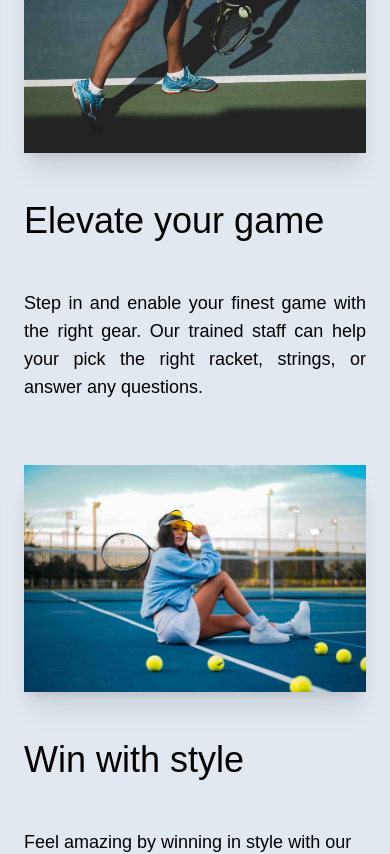
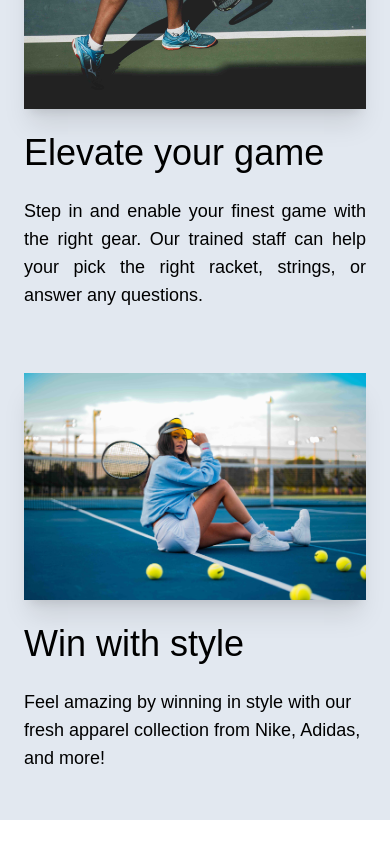
Before and after one commit to sumedh-inamdar/shopping-cart, a React (Create React App) app: page / in a window 390 px wide. Shown: the part 2680-3534 px from the top of the page. Built offline with nearby package versions, Linux system fonts and the light colour scheme; what tailwindcss-animation-delay would draw is missing.

Commit message:
Standardized homepage and footer  margins, paddings in both desktop and mobile use case

```diff
--- a/src/components/Footer.js
+++ b/src/components/Footer.js
@@ -3,9 +3,9 @@ import { Link } from 'react-router-dom';
 
 export default function Footer() {
   return (
-    <footer className="min-h-[200px] bg-indigo-500 text-white py-6">
-      <div className="max-w-6xl mx-auto flex flex-col md:flex-row space-y-9 md:space-y-0 px-4">
-        <div className="flex-1 w-min space-y-4">
+    <footer className="min-h-[200px] bg-indigo-500 text-white py-6 px-6">
+      <div className="max-w-6xl mx-auto flex flex-col md:flex-row space-y-9 md:space-y-0">
+        <div className="flex-1 space-y-4">
           <div className="text-xl font-bold">
             Join the TENNSCENTRL Mailing List
           </div>
@@ -26,12 +26,12 @@ export default function Footer() {
             <div className="font-bold">TENNSCENTRL</div>
             <li>
               <Link to="/about">
-                <div className="font-light">About</div>
+                <div className="font-light hover:font-normal">About</div>
               </Link>
             </li>
             <li>
               <Link to="/about">
-                <div className="font-light">Careers</div>
+                <div className="font-light hover:font-normal">Careers</div>
               </Link>
             </li>
           </ul>
@@ -39,22 +39,28 @@ export default function Footer() {
             <div className="font-bold">SHOP</div>
             <li>
               <Link to="/store/racquets">
-                <div className="font-light">Tennis Racquets</div>
+                <div className="font-light hover:font-normal">
+                  Tennis Racquets
+                </div>
               </Link>
             </li>
             <li>
               <Link to="/store/mensClothing">
-                <div className="font-light">Men{"'"}s Clothing</div>
+                <div className="font-light hover:font-normal">
+                  Men{"'"}s Clothing
+                </div>
               </Link>
             </li>
             <li>
               <Link to="/store/womensClothing">
-                <div className="font-light">Women{"'"}s Clothing</div>
+                <div className="font-light hover:font-normal">
+                  Women{"'"}s Clothing
+                </div>
               </Link>
             </li>
             <li>
               <Link to="/store/strings">
-                <div className="font-light">Strings</div>
+                <div className="font-light hover:font-normal">Strings</div>
               </Link>
             </li>
           </ul>
@@ -62,14 +68,14 @@ export default function Footer() {
             <div className="font-bold">CONTACT</div>
             <li>
               <a href="mailto:sinamdar@gmail.com">
-                <div className="font-light">Email</div>
+                <div className="font-light hover:font-normal">Email</div>
               </a>
             </li>
             <a
               href="https://github.com/sumedh-inamdar"
               target="_blank"
               rel="noreferrer">
-              <div className="font-light">Github</div>
+              <div className="font-light hover:font-normal">Github</div>
             </a>
           </ul>
         </div>
--- a/src/components/Home.js
+++ b/src/components/Home.js
@@ -24,13 +24,15 @@ function HomeSectionOne() {
   });
 
   return (
-    <div className="max-w-6xl mx-auto mt-12 pb-7 min-h-[550px]" ref={ref}>
+    <div
+      className="max-w-6xl py-12 md:py-32 px-6 mx-auto min-h-[350px]"
+      ref={ref}>
       {inView ? (
         <div>
-          <div className="text-4xl md:text-5xl mb-6 text-center md:py-7 animate-fade-in-top-0">
+          <div className="text-4xl md:text-5xl mb-6 text-center animate-fade-in-top-0">
             Featured Collections
           </div>
-          <ul className="text-center text-2xl font-light flex flex-col md:flex-row justify-around space-y-6 md:space-y-0 md:space-x-6 mx-6">
+          <ul className="text-center text-2xl font-light flex flex-col md:flex-row justify-around space-y-6 md:space-y-0 md:space-x-6">
             <Link to="/store/racquets/">
               <li className="space-y-4 cursor-pointer animate-fade-in-top-250 opacity-0 animate-hold">
                 <div className="hover:scale-105 transition-transform hover:text-red-500 duration-200">
@@ -87,32 +89,30 @@ function HomeSectionOne() {
 }
 function HomeSectionTwo() {
   return (
-    <div className="bg-slate-200">
-      <div className="max-w-6xl mx-auto my-12 pb-16 min-h-[550px]">
-        <div className="flex flex-col md:flex-row w-full pt-16">
-          <div className="flex-1 mx-6">
+    <div className="bg-slate-200 py-12 md:py-32 px-6">
+      <div className="max-w-6xl mx-auto min-h-[550px] space-y-16">
+        <div className="flex flex-col md:flex-row w-full space-x-0 md:space-x-6">
+          <div className="flex-1 mb-6 md:mb-0">
             <img className="shadow-xl" src={serve} alt="person serving" />
           </div>
-          <div className="flex-1 mx-6">
-            <p className="text-4xl md:text-5xl mt-12">Elevate your game</p>
-            <div className="text-lg md:text-xl mt-12 text-justify">
+          <div className="flex-1 space-y-6 h-min m-auto">
+            <p className="text-4xl md:text-5xl">Elevate your game</p>
+            <div className="text-lg md:text-xl text-justify">
               Step in and enable your finest game with the right gear. Our
               trained staff can help your pick the right racket, strings, or
               answer any questions.
             </div>
           </div>
         </div>
-        <div className="flex flex-col md:flex-row w-full pt-16">
-          <div className="flex-1 mx-6">
-            <p className="text-4xl md:text-5xl mt-12 md:text-right">
-              Win with style
-            </p>
-            <div className="text-lg md:text-xl mt-12 md:text-right">
+        <div className="flex flex-col md:flex-row w-full space-x-0 md:space-x-6">
+          <div className="flex-1 space-y-6 h-min m-auto">
+            <p className="text-4xl md:text-5xl md:text-right">Win with style</p>
+            <div className="text-lg md:text-xl md:text-right">
               Feel amazing by winning in style with our fresh apparel collection
               from Nike, Adidas, and more!
             </div>
           </div>
-          <div className="flex-1 mx-6 order-first md:order-last">
+          <div className="flex-1 order-first md:order-last mb-6 md:mb-0">
             <img
               className="shadow-xl"
               src={style}
@@ -130,13 +130,13 @@ function HomeSectionThree() {
     threshold: 0.5
   });
   return (
-    <div className="bg-white min-h-[550px]" ref={ref}>
+    <div className="bg-white min-h-[350px] py-12 md:py-32 px-6" ref={ref}>
       {inView ? (
-        <div className="max-w-6xl mx-auto mt-12 pb-7 mx-6">
-          <div className="text-4xl md:text-5xl text-center md:py-7 animate-fade-in-top-0">
+        <div className="max-w-6xl mx-auto space-y-10 md:space-y-16">
+          <div className="text-4xl md:text-5xl text-center animate-fade-in-top-0">
             Why You{"'"}ll Love TENNSCENTRL
           </div>
-          <ul className="flex flex-col md:flex-row justify-between space-y-10 md:space-y-0 md:space-x-10 mt-8">
+          <ul className="flex flex-col md:flex-row justify-between space-y-10 md:space-y-0 md:space-x-6">
             <li className="flex-1 opacity-0 animate-fade-in-top-250">
               <img
                 className="h-52 rounded-full m-auto"
```
